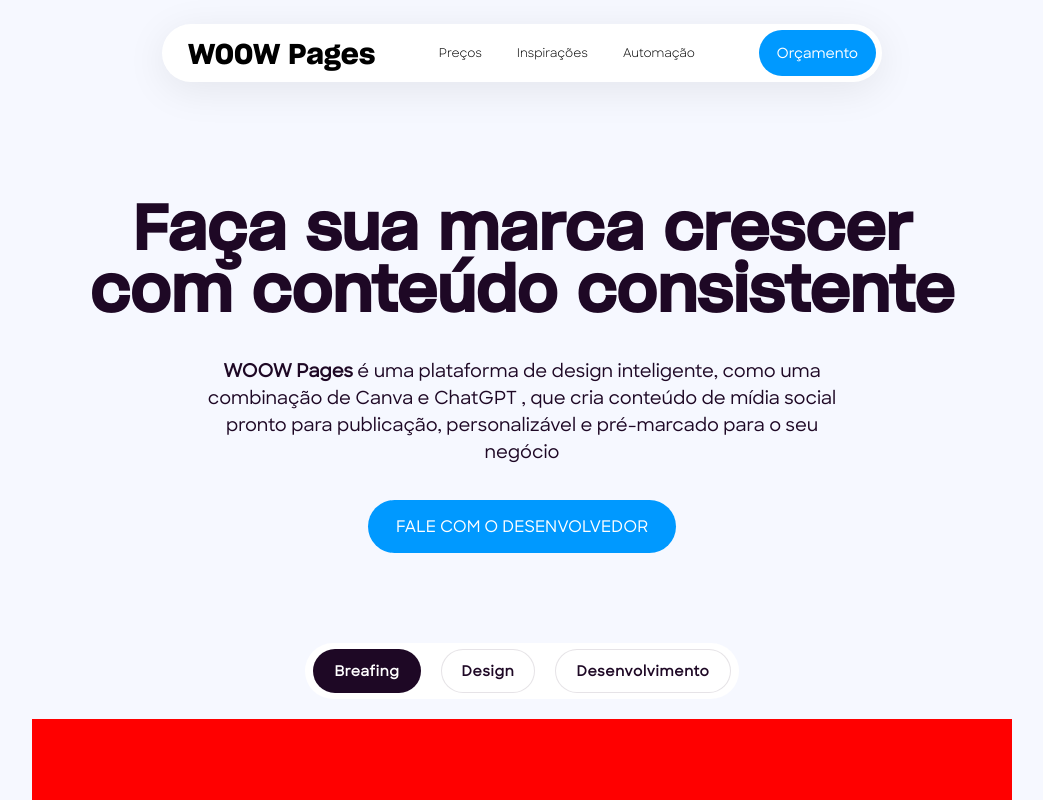
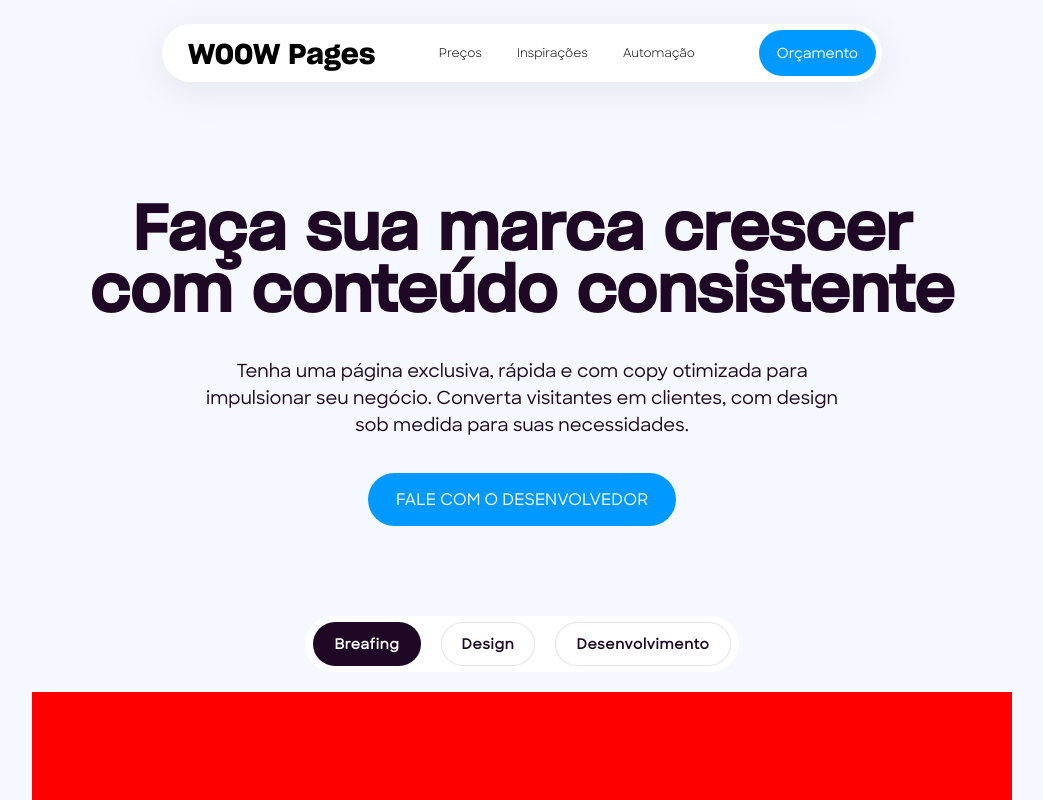
Before and after one commit to Edio-Goncalves/landingpage-service, a Next.js app: page / in a window 1280 px wide. Shown: the top 800 px of the page, without its empty margins (118-1161 px from the left). Built offline with nearby package versions, Linux system fonts and the light colour scheme.

Commit message:
Create section

```diff
--- /dev/null
+++ b/src/components/Action.tsx
@@ -0,0 +1,3 @@
+export default function Action() {
+  return <div></div>;
+}
--- /dev/null
+++ b/src/components/Automation.tsx
@@ -0,0 +1,3 @@
+export default function Automation() {
+  return <div></div>;
+}
--- /dev/null
+++ b/src/components/Benefits.tsx
@@ -0,0 +1,3 @@
+export default function Benefits() {
+  return <div></div>;
+}
--- a/src/components/Main.tsx
+++ b/src/components/Main.tsx
@@ -6,10 +6,9 @@
           <h1>Faça sua marca crescer</h1>
           <h1>com conteúdo consistente</h1>
           <p>
-            <strong>WOOW Pages</strong> é uma plataforma de design inteligente,
-            como uma combinação de Canva e ChatGPT , que cria conteúdo de mídia
-            social pronto para publicação, personalizável e pré-marcado para o
-            seu negócio
+            Tenha uma página exclusiva, rápida e com copy otimizada para
+            impulsionar seu negócio. Converta visitantes em clientes, com design
+            sob medida para suas necessidades.
           </p>
           <a className="button" href="">
             Fale com o desenvolvedor
--- /dev/null
+++ b/src/components/Process.tsx
@@ -0,0 +1,3 @@
+export default function Process() {
+  return <div></div>;
+}
--- /dev/null
+++ b/src/components/Testimonials.tsx
@@ -0,0 +1,3 @@
+export default function Testimonials() {
+  return <div></div>;
+}
```
Also changed, not shown: base.txt.
